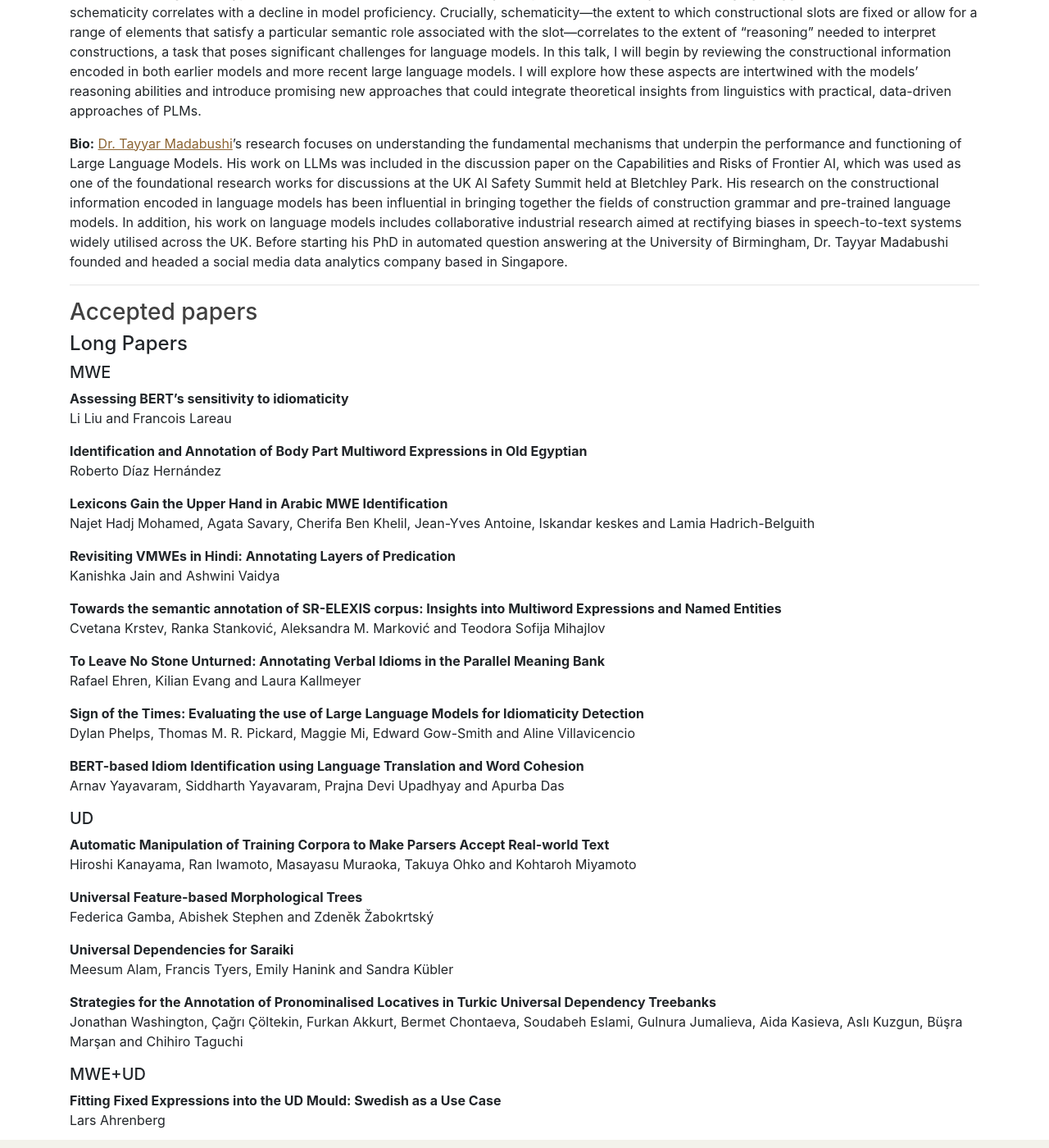
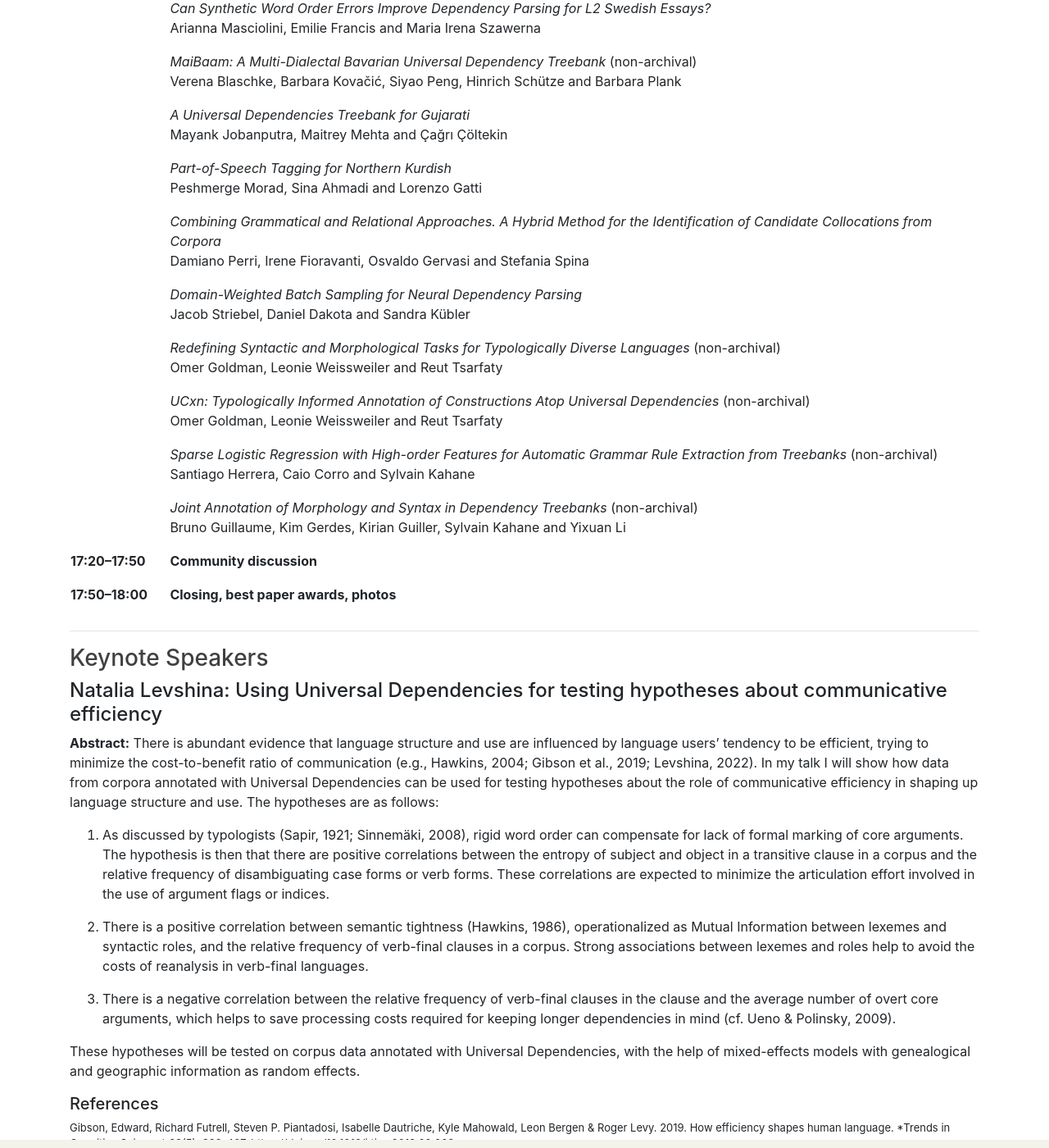
Before and after one commit to multiword/multiword.github.io, a Jekyll site: the page built from mweud2024/index.md, in a window 1280 px wide and 1400 px high, scrolled down 3960 px. Shown: the whole window at 82% size. Built offline with Jekyll 4.4.1, drawn with Linux system fonts in a browser that asks for light colours; comment, search, counter and statistics services are not loaded; some of the changed text lies outside the part shown.

Commit message:
Added posters, virtual presentations to schedule

```diff
--- a/mweud2024/index.md
+++ b/mweud2024/index.md
@@ -70,6 +70,15 @@
 
 ### <a name="program"> Program </a>
 
+Subject to change.
+
+Note: presentations marked “non-archival” are either already published
+elsewhere or work in progress. They have not undergone MWE-UD 2024’s formal
+peer review progress and are not included in the proceedings, only listed in
+the programme. Due to last-minute changes in the lineup of non-archival
+presentations, the version here differs slightly from the one in the
+proceedings.
+
 #### Saturday, 25 May 2024, Turin
 
 <table class="program">
@@ -120,6 +129,83 @@
         <th>Poster session 1</th>
     </tr>
     <tr>
+        <td></td>
+        <td>
+            <i>MultiMWE: Building a Multi-lingual Multi-Word Expression (MWE) Parallel Corpora</i> (non-archival)<br>
+            Lifeng Han, Gareth Jones and Alan Smeaton<br>
+        </td>
+    </tr>
+    <tr>
+        <td></td>
+        <td>
+            <i>AlphaMWE-Arabic: Arabic Edition of Multilingual Parallel Corpora with Multiword Expression Annotations</i> (non-archival)<br>
+            Najet Hadj Mohamed, Malak Rassem, Lifeng Han and Goran Nenadic<br>
+        </td>
+    </tr>
+    <tr>
+        <td></td>
+        <td>
+            <i>Identification and Annotation of Body Part Multiword Expressions in Old Egyptian</i><br>
+            Roberto Díaz Hernández<br>
+        </td>
+    </tr>
+    <tr>
+        <td></td>
+        <td>
+            <i>A demonstration of MWE-Finder and MWE-Annotator</i> (non-archival)<br>
+            Jan Odijk, Martin Kroon, Tijmen Baarda, Ben Bonfil and Sheean Spoel<br>
+        </td>
+    </tr>
+    <tr>
+        <td></td>
+        <td>
+            <i>Is Less More? Quality, Quantity and Context in Idiom Processing with Natural Language Models</i> (non-archival)<br>
+            Agne Knietaite, Adam Allsebrook, Anton Minkov, Adam Tomaszewski, Norbert Slinko, Richard Johnson, Thomas Pickard and Aline Villavicencio<br>
+        </td>
+    </tr>
+    <tr>
+        <td></td>
+        <td>
+            <i>Diachronic Analysis of Multi-word Expression Functional Categories in Scientific English</i><br>
+            Diego Alves, Stefania Degaetano-Ortlieb, Elena Schmidt and Elke Teich<br>
+        </td>
+    </tr>
+    <tr>
+        <td></td>
+        <td>
+            <i>Lexicons Gain the Upper Hand in Arabic MWE Identification</i><br>
+            Najet Hadj Mohamed, Agata Savary, Cherifa Ben Khelil, Jean-Yves Antoine, Iskandar keskes and Lamia Hadrich-Belguith<br>
+        </td>
+    </tr>
+    <tr>
+        <td></td>
+        <td>
+            <i>Revisiting VMWEs in Hindi: Annotating Layers of Predication</i><br>
+            Kanishka Jain and Ashwini Vaidya<br>
+        </td>
+    </tr>
+    <tr>
+        <td></td>
+        <td>
+            <i>Multilingual Semi-Automated Identification and Annotation of Multiword Expressions</i><br>
+            Ilan Kernerman<br>
+        </td>
+    </tr>
+    <tr>
+        <td></td>
+        <td>
+            <s><i>A Corpus of Persian Sentences Annotated with Verbal Multiword Expressions: Development and Guidelines</i></s> (non-archival, withdrawn)<br>
+            Vahide Tajalli, Yaldasadat Yarandi, Mahtab sarlak, Mehrnoush Shamsfard and Arezoo Haghbin<br>
+        </td>
+    </tr>
+    <tr>
+        <td></td>
+        <td>
+            <i>Annotating Compositionality Scores for Irish Noun Compounds is Hard Work</i> (non-archival)<br>
+            Abigail Walsh, Teresa Clifford, Emma Daly, Jane Dunne, Brian Davis and Gearóid Ó Cleircín<br>
+        </td>
+    </tr>
+    <tr>
         <th>12:00–13:00</th>
         <th>Oral session 2</th>
     </tr>
@@ -165,6 +251,55 @@
         <th>Booster session: virtual presentations</th>
     </tr>
     <tr>
+        <td></td>
+        <td>
+            <i>Automatic Manipulation of Training Corpora to Make Parsers Accept Real-world Text</i><br>
+            Hiroshi Kanayama, Ran Iwamoto, Masayasu Muraoka, Takuya Ohko and Kohtaroh Miyamoto<br>
+        </td>
+    </tr>
+    <tr>
+        <td></td>
+        <td>
+            <i>A Construction Grammar Perspective on Fixed Expressions in UD</i><br>
+            Lars Ahrenberg<br>
+        </td>
+    </tr>
+    <tr>
+        <td></td>
+        <td>
+            <i>The Vedic Compound Database</i><br>
+            Sven Sellmer and Oliver Hellwig<br>
+        </td>
+    </tr>
+    <tr>
+        <td></td>
+        <td>
+            <i>Overcoming Early Saturation on Low-Resource Languages in Multilingual Dependency Parsing</i><br>
+            Jiannan Mao, Chenchen Ding, Hour Kaing, Hideki Tanaka, Masao Utiyama and Tadahiro Matsumoto.<br>
+        </td>
+    </tr>
+    <tr>
+        <td></td>
+        <td>
+            <i>Towards the semantic annotation of SR-ELEXIS corpus: Insights into Multiword Expressions and Named Entities</i><br>
+            Cvetana Krstev, Ranka Stanković, Aleksandra Marković and Teodora Mihajlov<br>
+        </td>
+    </tr>
+    <tr>
+        <td></td>
+        <td>
+            <i>Universal Dependencies for Saraiki</i><br>
+            Meesum Alam, Francis Tyers, Emily Hanink and Sandra Kübler<br>
+        </td>
+    </tr>
+    <tr>
+        <td></td>
+        <td>
+            <i>BERT-based Idiom Identification using Language Translation and Word Cohesion</i><br>
+            Arnav Yayavaram, Siddharth Yayavaram, Prajna Devi Upadhyay and Apurba Das<br>
+        </td>
+    </tr>
+    <tr>
         <th>14:45–16:00</th>
         <th>Oral session 3</th>
     </tr>
@@ -196,6 +331,76 @@
     <tr>
         <th>16:30–17:20</th>
         <th>Poster session 2</th>
+    </tr>
+    <tr>
+        <td></td>
+        <td>
+            <i>Can Synthetic Word Order Errors Improve Dependency Parsing for L2 Swedish Essays?</i><br>
+            Arianna Masciolini, Emilie Francis and Maria Irena Szawerna<br>
+        </td>
+    </tr>
+    <tr>
+        <td></td>
+        <td>
+            <i>MaiBaam: A Multi-Dialectal Bavarian Universal Dependency Treebank</i> (non-archival)<br>
+            Verena Blaschke, Barbara Kovačić, Siyao Peng, Hinrich Schütze and Barbara Plank<br>
+        </td>
+    </tr>
+    <tr>
+        <td></td>
+        <td>
+            <i>A Universal Dependencies Treebank for Gujarati</i><br>
+            Mayank Jobanputra, Maitrey Mehta and Çağrı Çöltekin<br>
+        </td>
+    </tr>
+    <tr>
+        <td></td>
+        <td>
+            <i>Part-of-Speech Tagging for Northern Kurdish</i><br>
+            Peshmerge Morad, Sina Ahmadi and Lorenzo Gatti<br>
+        </td>
+    </tr>
+    <tr>
+        <td></td>
+        <td>
+            <i>Combining Grammatical and Relational Approaches. A Hybrid Method for the Identification of Candidate Collocations from Corpora</i><br>
+            Damiano Perri, Irene Fioravanti, Osvaldo Gervasi and Stefania Spina<br>
+        </td>
+    </tr>
+    <tr>
+        <td></td>
+        <td>
+            <i>Domain-Weighted Batch Sampling for Neural Dependency Parsing</i><br>
+            Jacob Striebel, Daniel Dakota and Sandra Kübler<br>
+        </td>
+    </tr>
+    <tr>
+        <td></td>
+        <td>
+            <i>Redefining Syntactic and Morphological Tasks for Typologically Diverse Languages</i> (non-archival)<br>
+            Omer Goldman, Leonie Weissweiler and Reut Tsarfaty<br>
+        </td>
+    </tr>
+    <tr>
+        <td></td>
+        <td>
+            <i>UCxn: Typologically Informed Annotation of Constructions Atop Universal Dependencies</i> (non-archival)<br>
+            Omer Goldman, Leonie Weissweiler and Reut Tsarfaty<br>
+        </td>
+    </tr>
+    <tr>
+        <td></td>
+        <td>
+            <i>Sparse Logistic Regression with High-order Features for Automatic Grammar Rule Extraction from Treebanks</i> (non-archival)<br>
+            Santiago Herrera, Caio Corro and Sylvain Kahane<br>
+        </td>
+    </tr>
+    <tr>
+        <td></td>
+        <td>
+            <i>Joint Annotation of Morphology and Syntax in Dependency Treebanks</i> (non-archival)<br>
+            Bruno Guillaume, Kim Gerdes, Kirian Guiller, Sylvain Kahane and Yixuan Li<br>
+        </td>
     </tr>
     <tr>
         <th>17:20–17:50</th>
@@ -318,148 +523,6 @@
 across the UK. Before starting his PhD in automated question answering at the
 University of Birmingham, Dr. Tayyar Madabushi founded and headed a social
 media data analytics company based in Singapore.
-
-------
-
-### <a name="accepted"> Accepted papers</a>
-
-#### Long Papers
-
-##### MWE
-
-**Assessing BERT's sensitivity to idiomaticity**<br>
-Li Liu and Francois Lareau
-
-**Identification and Annotation of Body Part Multiword Expressions in Old Egyptian**<br>
-Roberto Díaz Hernández
-
-**Lexicons Gain the Upper Hand in Arabic MWE Identification**<br>
-Najet Hadj Mohamed, Agata Savary, Cherifa Ben Khelil, Jean-Yves Antoine, Iskandar keskes and Lamia Hadrich-Belguith
-
-**Revisiting VMWEs in Hindi: Annotating Layers of Predication**<br>
-Kanishka Jain and Ashwini Vaidya
-
-**Towards the semantic annotation of SR-ELEXIS corpus: Insights into Multiword Expressions and Named Entities**<br>
-Cvetana Krstev, Ranka Stanković, Aleksandra M. Marković and Teodora Sofija Mihajlov
-
-**To Leave No Stone Unturned: Annotating Verbal Idioms in the Parallel Meaning Bank**<br>
-Rafael Ehren, Kilian Evang and Laura Kallmeyer
-
-**Sign of the Times: Evaluating the use of Large Language Models for Idiomaticity Detection**<br>
-Dylan Phelps, Thomas M. R. Pickard, Maggie Mi, Edward Gow-Smith and Aline Villavicencio
-
-**BERT-based Idiom Identification using Language Translation and Word Cohesion**<br>
-Arnav Yayavaram, Siddharth Yayavaram, Prajna Devi Upadhyay and Apurba Das
-
-##### UD
-
-**Automatic Manipulation of Training Corpora to Make Parsers Accept Real-world Text**<br>
-Hiroshi Kanayama, Ran Iwamoto, Masayasu Muraoka, Takuya Ohko and Kohtaroh Miyamoto
-
-**Universal Feature-based Morphological Trees**<br>
-Federica Gamba, Abishek Stephen and Zdeněk Žabokrtský
-
-**Universal Dependencies for Saraiki**<br>
-Meesum Alam, Francis Tyers, Emily Hanink and Sandra Kübler
-
-**Strategies for the Annotation of Pronominalised Locatives in Turkic Universal Dependency Treebanks**<br>
-Jonathan Washington, Çağrı Çöltekin, Furkan Akkurt, Bermet Chontaeva, Soudabeh Eslami, Gulnura Jumalieva, Aida Kasieva, Aslı Kuzgun, Büşra Marşan and Chihiro Taguchi
-
-##### MWE+UD
-
-**Fitting Fixed Expressions into the UD Mould: Swedish as a Use Case**<br>
-Lars Ahrenberg
-
-**Part-of-Speech Tagging for Northern Kurdish**<br>
-Peshmerge Morad, Sina Ahmadi and Lorenzo Gatti
-
-**Combining Grammatical and Relational Approaches. A Hybrid Method for the Identification of Candidate Collocations from Corpora**<br>
-Damiano Perri, Irene Fioravanti, Osvaldo Gervasi and Stefania Spina
-
-**Annotation of Multiword Expressions in the SUK 1.0 Training Corpus of Slovene: Lessons Learned and Future Steps**<br>
-Jaka Čibej, Polona Gantar and Mija Bon
-
-**Light Verb Constructions in Universal Dependencies for South Asian Languages**<br>
-Abishek Stephen and Daniel Zeman
-
-**Ad Hoc Compounds for Stance Detection**<br>
-Qi Yu, Fabian Schlotterbeck, Henning Wang, Naomi Reichmann, Britta Stolterfoht, Regine Eckardt and Miriam Butt
-
-### Short Papers
-
-##### UD
-
-**Synthetic-Error Augmented Parsing of Swedish as a Second Language: Experiments with Word Order**<br>
-Arianna Masciolini, Emilie Francis and Maria Irena Szawerna
-
-**A Universal Dependencies Treebank for Gujarati**<br>
-Mayank Jobanputra, Maitrey Mehta and Çağrı Çöltekin
-
-**Overcoming Early Saturation on Low-Resource Languages in Multilingual Dependency Parsing**<br>
-Jiannan Mao, Chenchen Ding, Hour Kaing, Hideki Tanaka, Masao Utiyama and Tadahiro Matsumoto.
-
-**Domain-Weighted Batch Sampling for Neural Dependency Parsing**<br>
-Jacob Striebel, Daniel Dakota and Sandra Kübler
-
-##### MWE+UD
-
-**The Vedic Compound Dataset**<br>
-Sven Sellmer and Oliver Hellwig
-
-**Diachronic Analysis of Multi-word Expression Functional Categories in Scientific English**<br>
-Diego Alves, Stefania Degaetano-Ortlieb, Elena Schmidt and Elke Teich
-
-**Multiword Expressions between the Corpus and the Lexicon: Universality, Idiosyncrasy, and the Lexicon-Corpus Interface**<br>
-Verginica Barbu Mititelu, Voula Giouli, Kilian Evang, Daniel Zeman, Petya Osenova, Carole Tiberius, Simon Krek, Stella Markantonatou, Ivelina Stoyanova, Ranka Stanković and Christian Chiarcos
-
-### Nonarchival Presentations
-
-These papers are either already published elsewhere or work in progress. They
-have not undergone MWE-UD 2024’s formal peer review progress and are not
-included in the proceedings, only listed in the programme. Some nonarchival
-presentations were included in the programme after the proceedings were
-completed, and are thus not listed in the version of the programme that is
-included in the proceedings.
-
-##### MWE
-
-**MultiMWE: Building a Multi-lingual Multi-Word Expression (MWE) Parallel Corpora**<br>
-Lifeng Han, Gareth Jones and Alan Smeaton
-
-**AlphaMWE-Arabic: Arabic Edition of Multilingual Parallel Corpora with Multiword Expression Annotations**<br>
-Najet Hadj Mohamed, Malak Rassem, Lifeng Han and Goran Nenadic
-
-**A demonstration of MWE-Finder and MWE-Annotator**<br>
-Jan Odijk, Martin Kroon, Tijmen Baarda, Ben Bonfil and Sheean Spoel<br>
-[<a href="posters/odijk-etal-2024-demonstration-poster.pdf">poster</a>]
-
-**Is Less More? Quality, Quantity and Context in Idiom Processing with Natural Language Models**<br>
-Agne Knietaite, Adam Allsebrook, Anton Minkov, Adam Tomaszewski, Norbert Slinko, Richard Johnson, Thomas M. R. Pickard and Aline Villavicencio
-
-**Annotating Compositionality Scores for Irish Noun Compounds is Hard Work**<br>
-Abigail Walsh, Teresa Clifford, Emma Daly, Jane Dunne, Brian Davis and Gearóid Ó Cleircín
-
-##### UD
-
-**MaiBaam: A Multi-Dialectal Bavarian Universal Dependency Treebank**<br>
-Verena Blaschke, Barbara Kovačić, Siyao Peng, Hinrich Schütze and Barbara Plank
-
-**Redefining Syntactic and Morphological Tasks for Typologically Diverse Languages**<br>
-Omer Goldman, Leonie Weissweiler and Reut Tsarfaty
-
-**Sparse Logistic Regression with High-order Features for Automatic Grammar Rule Extraction from Treebanks**<br>
-Santiago Herrera, Caio Corro and Sylvain Kahane
-
-**Joint Annotation of Morphology and Syntax in Dependency Treebanks**<br>
-Bruno Guillaume, Kim Gerdes, Kirian Guiller, Sylvain Kahane and Yixuan Li
-
-##### MWE+UD
-
-**A Corpus of Persian Sentences Annotated with Verbal Multiword Expressions: Development and Guidelines**<br>
-Vahide Tajalli, Yaldasadat Yarandi, Mahtab sarlak, Mehrnoush Shamsfard and Arezoo Haghbin
-
-**UCxn: Typologically Informed Annotation of Constructions Atop Universal Dependencies**<br>
-Leonie Weissweiler, Nina Böbel, Kirian Guiller, Santiago Herrera, Wesley Scivetti, Arthur Lorenzi, Nurit Melnik, Archna Bhatia, Hinrich Schütze, Lori Levin, Amir Zeldes, Joakim Nivre, William Croft and Nathan Schneider
 
 ------
 
```
